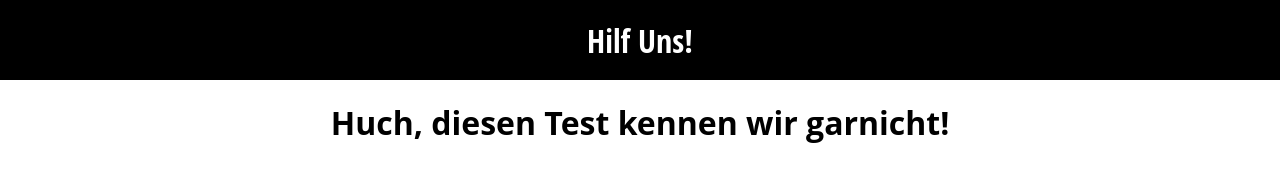
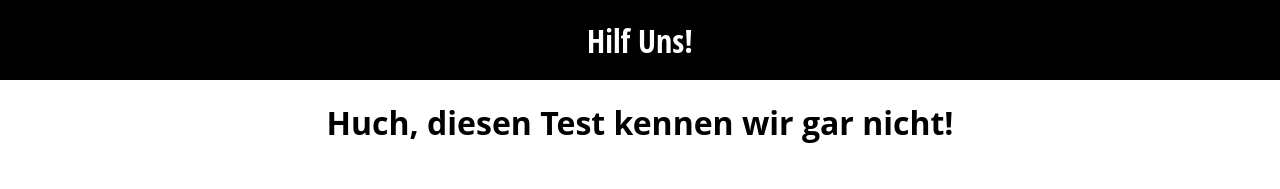
Before and after one commit to zerforschung/schnelltesttest.de, a React (Create React App) app: page /result/1/details in a window 1280 px wide. Shown: the top 189 px of the page. Built offline with nearby package versions, Linux system fonts and the light colour scheme.

Commit message:
✨ Show selftest at-nr

```diff
--- a/src/components/Result/NoTestFound.tsx
+++ b/src/components/Result/NoTestFound.tsx
@@ -22,7 +22,7 @@ export default function NoTestFound({ test_id }: { test_id: string }): JSX.Eleme
             fontSize: '2rem',
           }}
         >
-          Huch, diesen Test kennen wir garnicht!{' '}
+          Huch, diesen Test kennen wir gar nicht!{' '}
         </h1>
         <p style={{ justifyContent: 'center', textAlign: 'center' }}>
           Leider könnten wir unter <b>"{test_id}"</b> keinen Test finden. Es wäre cool, wenn du uns
--- a/src/routes/MoreInformation.tsx
+++ b/src/routes/MoreInformation.tsx
@@ -39,6 +39,10 @@ export default function MoreInformation(): JSX.Element {
             <tr>
               <td>AT-Nr:</td>
               <td>{test_data.at_nr}</td>
+            </tr>
+            <tr>
+              <td>AT-Nr. Selbsttest:</td>
+              <td>{test_data.at_nr_self || ''}</td>
             </tr>
             <tr>
               <td>Ref-Nr:</td>
--- a/src/utils/testdata.ts
+++ b/src/utils/testdata.ts
@@ -19,6 +19,7 @@ Object.keys(all).map((x) => {
 });
 export type TestData = {
   at_nr: string;
+  at_nr_self?: string;
   ref_nr: string;
   manufacturer: string;
   test_name: string;
```
